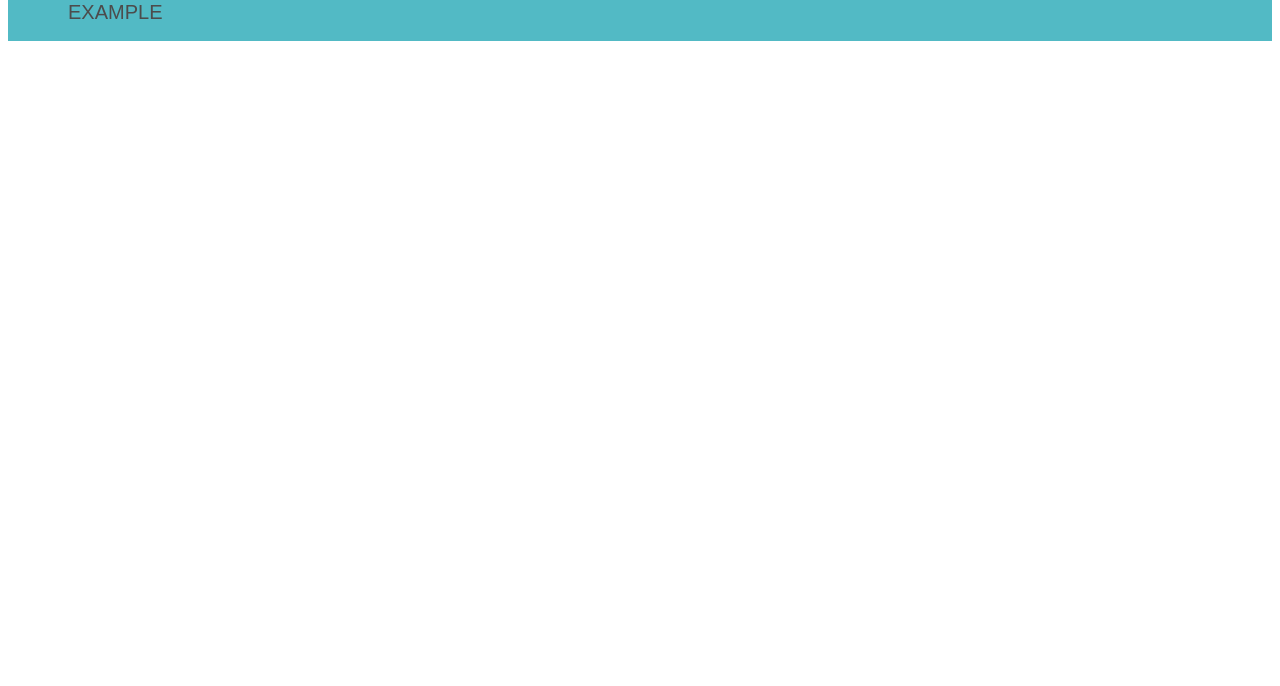
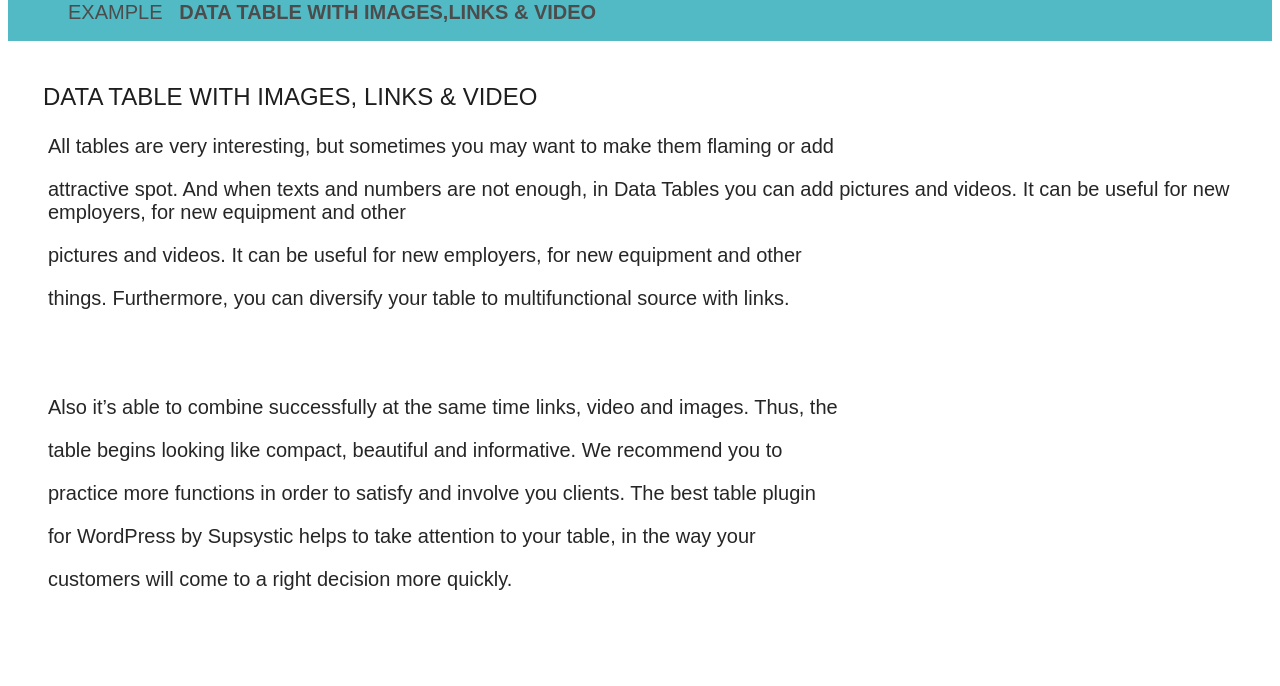
Before and after one commit to Estapesta/supsystic-website-project, a plain HTML site: page index.html in a window 1280 px wide. Shown: the part 114-800 px from the top of the page. Drawn offline with Linux system fonts and the light colour scheme.

Commit message:
updated code

```diff
--- a/css/style.css
+++ b/css/style.css
@@ -59,3 +59,15 @@ font-family: Arial, Helvetica, sans-serif;
 font-size: 20px;
 font-weight: 100;
 }
+.datatable{
+    font-family: Arial, Helvetica, sans-serif;
+    font-size: 24px;
+    margin-left: 35px;
+    color: rgb(30, 30, 30);
+}
+.alltables{
+    font-size: 20px;
+    color: rgb(38, 38, 38);
+    margin-left: 40px;
+    font-family: Arial, Helvetica, sans-serif;
+}
--- a/index.html
+++ b/index.html
@@ -15,7 +15,7 @@
  <nav><ul class="topnav">
     <li>
     <a href="#">WORDPRESS PLUGIN</a>
-    <ul> Photo gallery</ul>
+
 </li>
 
 <li>
@@ -35,8 +35,31 @@
 </div>
 <div class="example">
     <h2 class="eg">
-EXAMPLE
+EXAMPLE &nbsp; <b> DATA TABLE WITH IMAGES,LINKS & VIDEO</b>
     </h2>
 </div>
+<br>
+<div class="datatable">
+<p>
+    DATA TABLE WITH IMAGES, LINKS & VIDEO
+</p>
+</div>
+
+<div class="alltables"><p>All tables are very interesting, but sometimes you may want to make them flaming or add</p>
+<p>attractive spot. And when texts and numbers are not enough, in Data Tables you can add pictures and videos. It can be useful for new employers, for new equipment and other</p>
+<p>pictures and videos. It can be useful for new employers, for new equipment and other</p>
+<p>things. Furthermore, you can diversify your table to multifunctional source with links.</p>
+<br>
+<br>
+<p>Also it’s able to combine successfully at the same time links, video and images. Thus, the</p>
+
+<p>table begins looking like compact, beautiful and informative. We recommend you to</p>
+<p>practice more functions in order to satisfy and involve you clients. The best table plugin</p>
+<p>for WordPress by Supsystic helps to take attention to your table, in the way your</p>
+
+<p>customers will come to a right decision more quickly.</p>
+</div>
+
+
 </body>
 </html>
```
